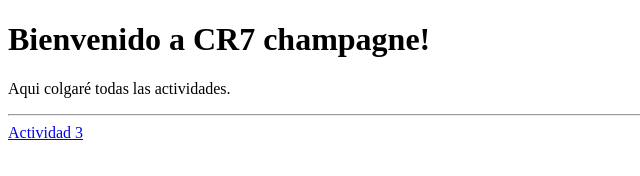
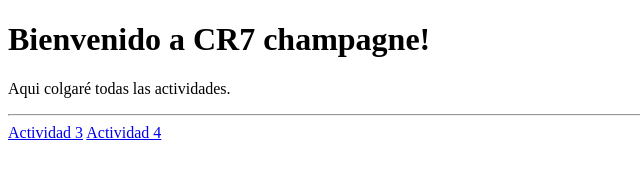
Before and after one commit to AdrianRieraGranada/web-basica, a plain HTML site: page index.html in a window 1280 px wide. Shown: the full height of the page, 0-640 px from the left. Drawn offline with Linux system fonts and the light colour scheme.

Commit message:
Update index.html

```diff
--- a/index.html
+++ b/index.html
@@ -10,5 +10,6 @@
     <p>Aqui colgaré todas las actividades.</p>
     <hr>
     <a href="./T03_EXERCICIS/index.html">Actividad 3</a>
+    <a href="./T04_EXERCICIS/wikipedia.html">Actividad 4</a>
 </body>
 </html>
```
